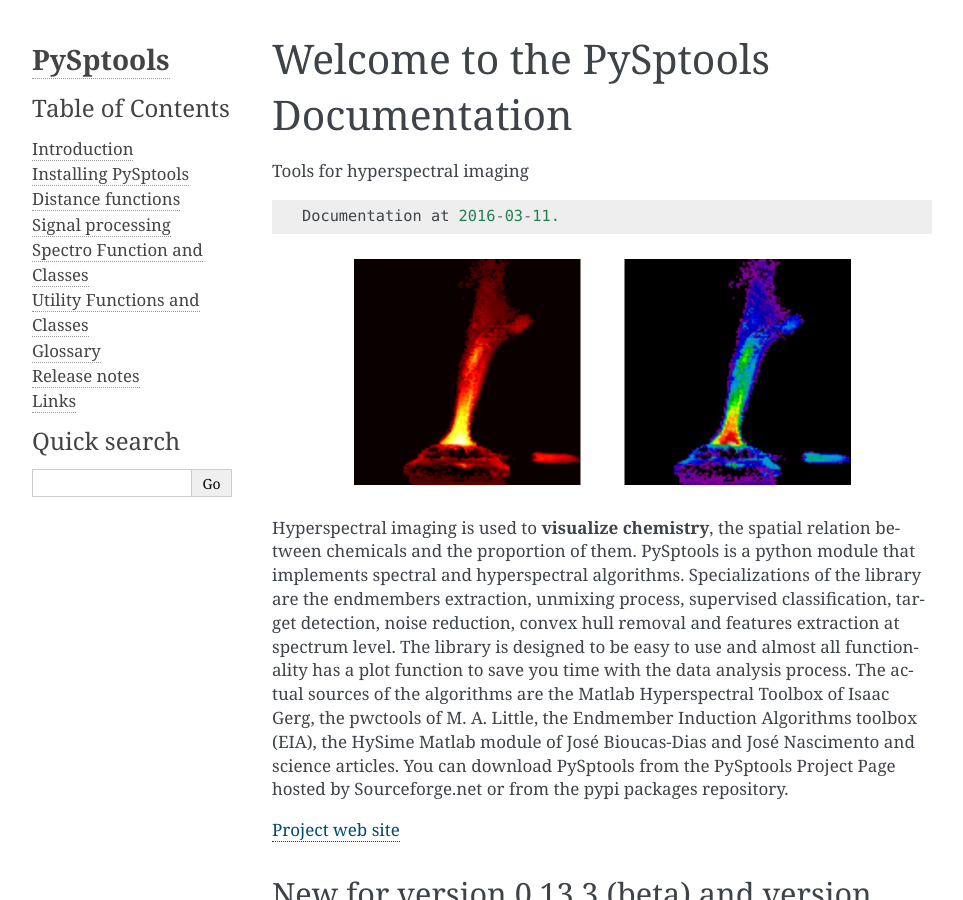
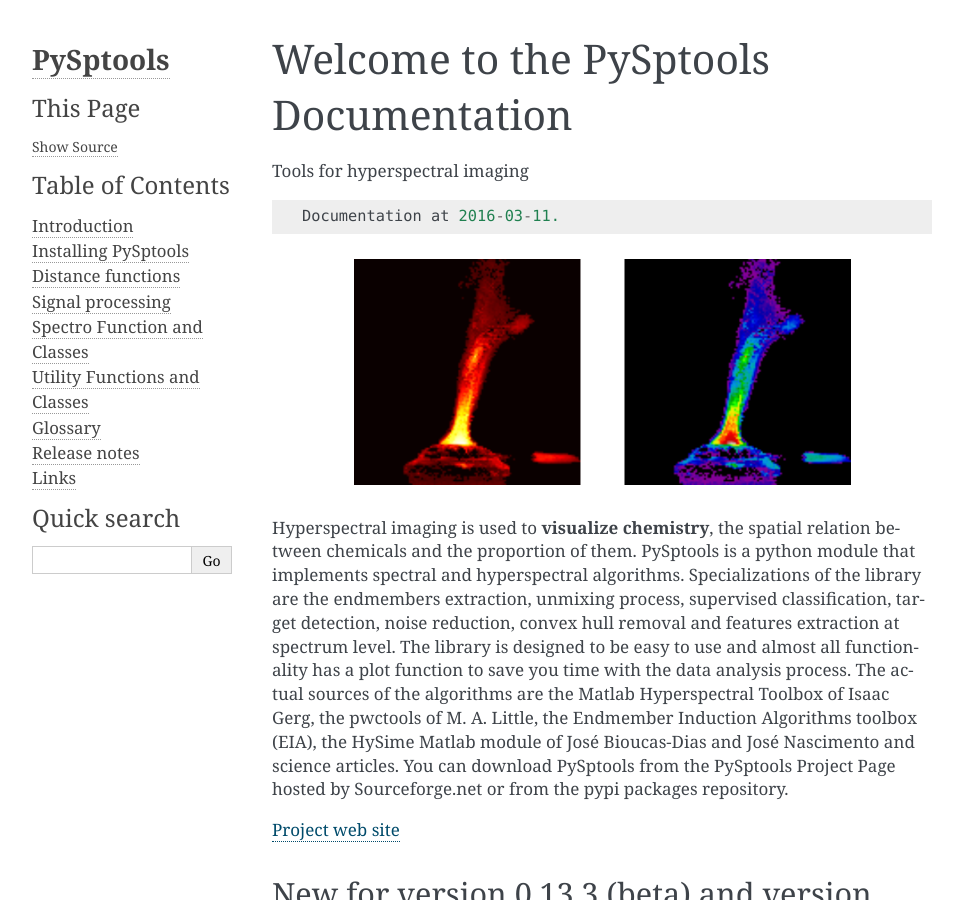
Before and after one commit to chsasank/pysptools-old, a Sphinx documentation site: the page built from docs/source/index.txt, in a window 1280 px wide and 900 px high. Shown: the whole window, without its empty margins (148-1111 px from the left). Built offline with Sphinx 7.4.7, drawn with Linux system fonts in a browser that asks for light colours; pages that are not in the unit, such as notebooks, are missing from menus.

Commit message:
some little changes

```diff
--- a/docs/source/conf.py
+++ b/docs/source/conf.py
@@ -160,8 +160,8 @@
 
 # Custom sidebar templates, maps document names to template names.
 html_sidebars = {
-    'index':    ['sidebarlogo.html', 'globaltoc.html', 'searchbox.html',],
-    '**':       ['sidebarlogo.html','globaltoc.html', 'searchbox.html']
+    'index':    ['sidebarlogo.html', 'sourcelink.html' ,'globaltoc.html', 'searchbox.html',],
+    '**':       ['sidebarlogo.html','sourcelink.html' , 'globaltoc.html', 'searchbox.html']
 }
 
 # Additional templates that should be rendered to pages, maps page names to
--- a/docs/source/sigproc.txt
+++ b/docs/source/sigproc.txt
@@ -5,7 +5,7 @@
 
 Bilateral is a noise reduction function.
 
-See the file :download:`test_pwc.py<../tests/test_pwc.py>` for an example.
+.. seealso:: See the file :download:`test_pwc.py<../../pysptools/tests/test_pwc.py>` for an example.
 
 ------------------------------
 
--- a/docs/source/spectro.txt
+++ b/docs/source/spectro.txt
@@ -7,8 +7,8 @@
 classes SpectrumConvexHullQuotient, FeaturesConvexHullQuotient and USGS06SpecLib.
 
 .. seealso::
-	See the file :download:`test_hull.py<../tests/test_hull.py>`
-	for a SpectrumConvexHullQuotient and FeaturesConvexHullQuotient example. The file :download:`test_spectro.py<../tests/test_spectro.py>` is the example for the USGS06SpecLib class.
+	See the file :download:`test_hull.py<../../pysptools/tests/test_hull.py>`
+	for a SpectrumConvexHullQuotient and FeaturesConvexHullQuotient example. The file :download:`test_spectro.py<../../pysptools/tests/test_spectro.py>` is the example for the USGS06SpecLib class.
 
 .. warning::
 	As version 0.13.3, the package PySptools run on both Python version 2.7 and 3.x. It don't need again the JSON patch to use the USGS library. This fonctionality is deprecated and partly removed. The JSON version of the USGS library will remain for future PySptools versions.
```
